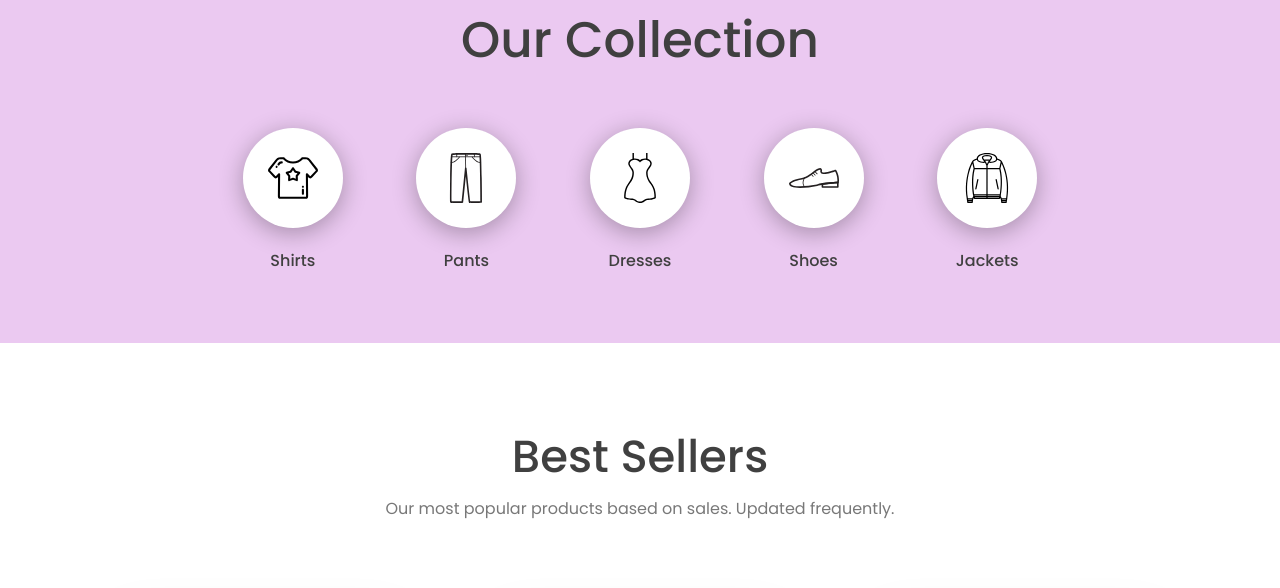
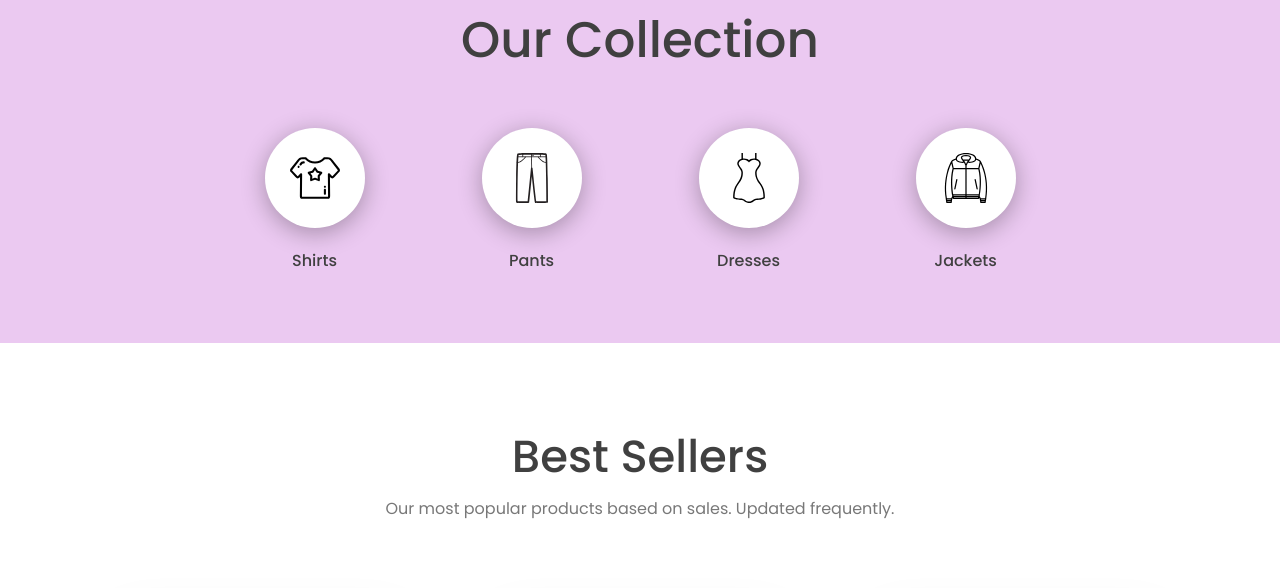
Before and after one commit to w3-80717/ClothShop, a plain HTML site: page clothShop/index.html in a window 1280 px wide. Shown: the part 917-1505 px from the top of the page. Drawn offline with Linux system fonts and the light colour scheme.

Commit message:
remove shoes

```diff
--- a/clothShop/index.html
+++ b/clothShop/index.html
@@ -96,14 +96,14 @@
                         Dresses
                     </span>
                 </div>
-                <div class="collection-item">
+                <!-- <div class="collection-item">
                     <div class="collection-icon">
                         <object height="50" width="50" data="/images/shoes-svgrepo-com.svg" type="image/svg+xml"></object>
                     </div>
                     <span class="collection-name">
                         Shoes
                     </span>
-                </div>
+                </div> -->
                 <div class="collection-item">
                     <div class="collection-icon">
                         <object height="50" width="50" data="/images/nylon-jacket-svgrepo-com.svg" type="image/svg+xml"></object>
```
